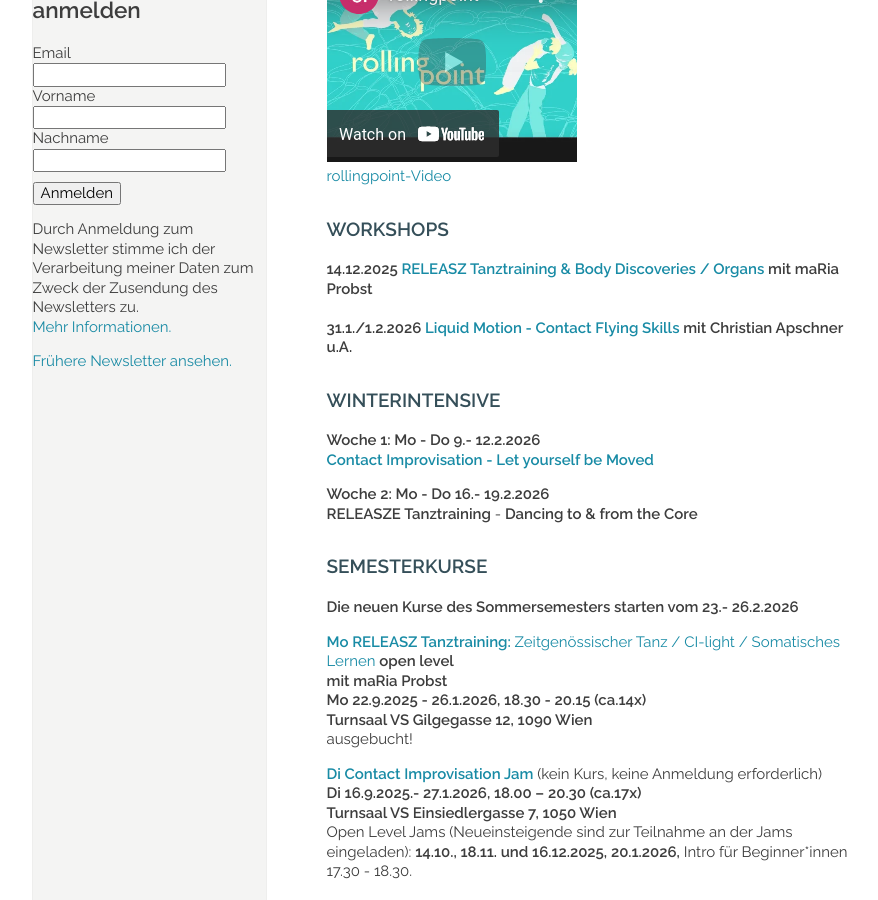
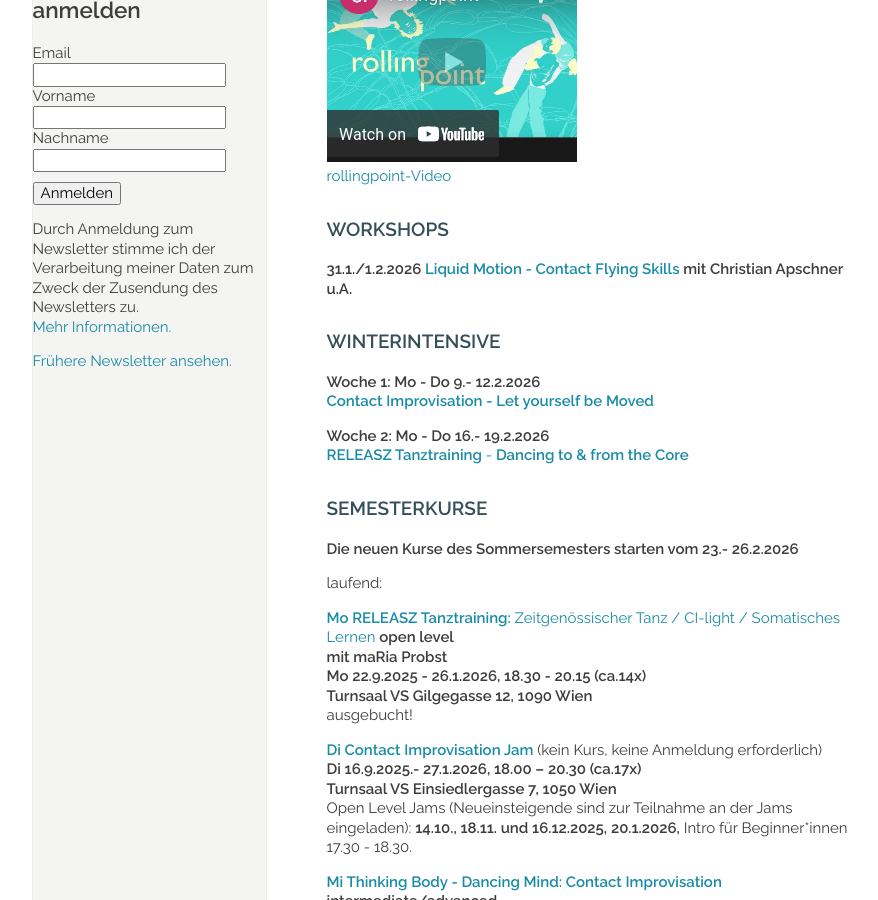
Before and after one commit to manulari/rollingpointat, a Jekyll site: the page built from _pages_de/index.md, in a window 1280 px wide and 900 px high, scrolled down 1049 px. Shown: the whole window, without its empty margins (152-1030 px from the left). Built offline with Jekyll 4.4.1, drawn with Linux system fonts in a browser that asks for light colours; comment, search, counter and statistics services are not loaded.

Commit message:
Update page (de) “index”

```diff
--- a/_pages_de/index.md
+++ b/_pages_de/index.md
@@ -35,8 +35,6 @@ Ob mit oder ohne Vorerfahrung – hier bist du richtig!
 
 ### **WORKSHOPS**
 
-**14.12.2025 [RELEASZ Tanztraining & Body Discoveries / Organs](https://rollingpoint.at/ws2025-26#organs) mit maRia Probst**\
-\
 **31.1./1.2.2026 [Liquid Motion - Contact Flying Skills](https://rollingpoint.at/ws2025-26#flyingskills) mit Christian Apschner u.A.**
 
 <!--EndFragment-->
@@ -47,11 +45,13 @@ Ob mit oder ohne Vorerfahrung – hier bist du richtig!
 **[Contact Improvisation - Let yourself be Moved](/winterintensive#w1)**
 
 **Woche 2: Mo - Do 16.- 19.2.2026**\
-**RELEASZE Tanztraining** - **Dancing to & from the Core**
+[**RELEASZ Tanztraining** - **Dancing to & from the Core**](#WI2)
 
 ### **SEMESTERKURSE**
 
 **Die neuen Kurse des Sommersemesters starten vom 23.- 26.2.2026**
+
+laufend:
 
 **[Mo RELEASZ Tanztraining: ](/releasze)**[Zeitgenössischer Tanz / CI-light / Somatisches Lernen](/releasze) **open level**\
 **mit maRia Probst**\
```
